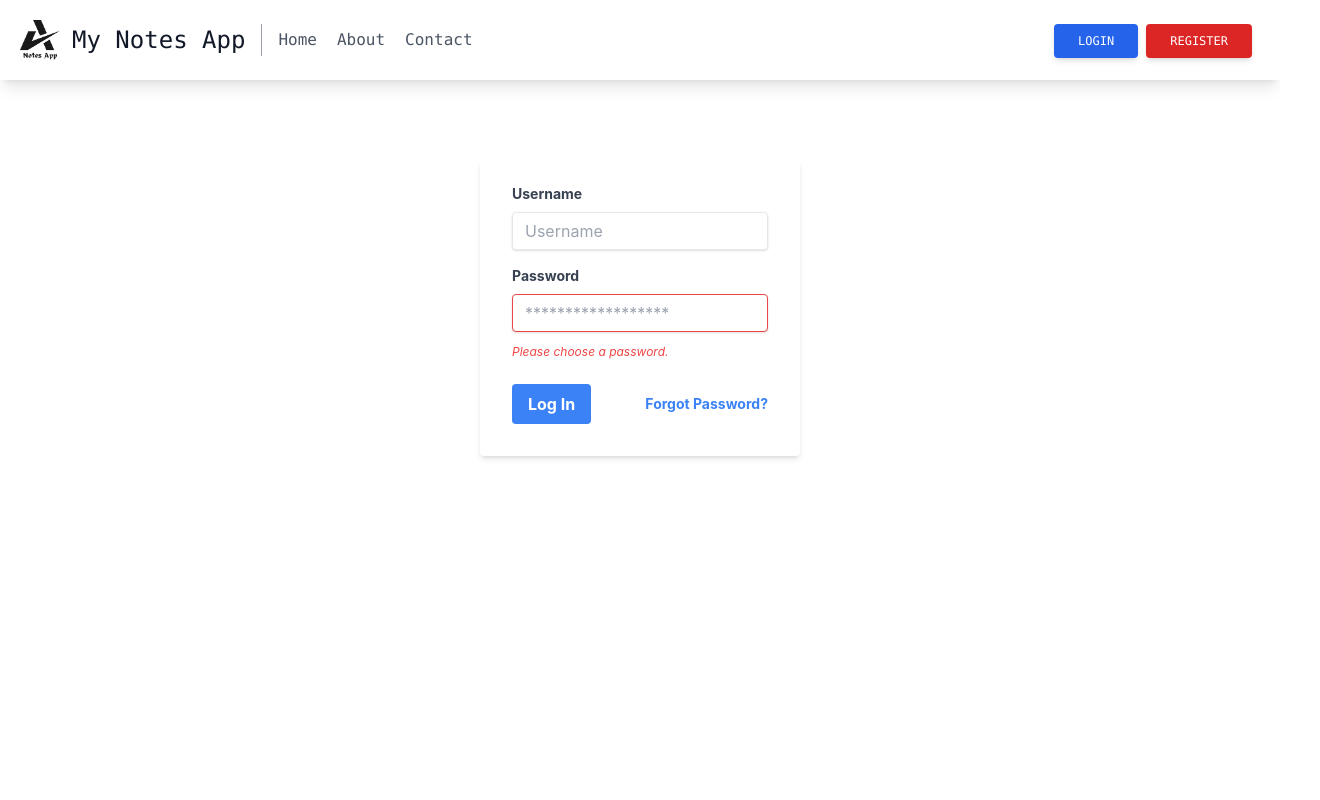
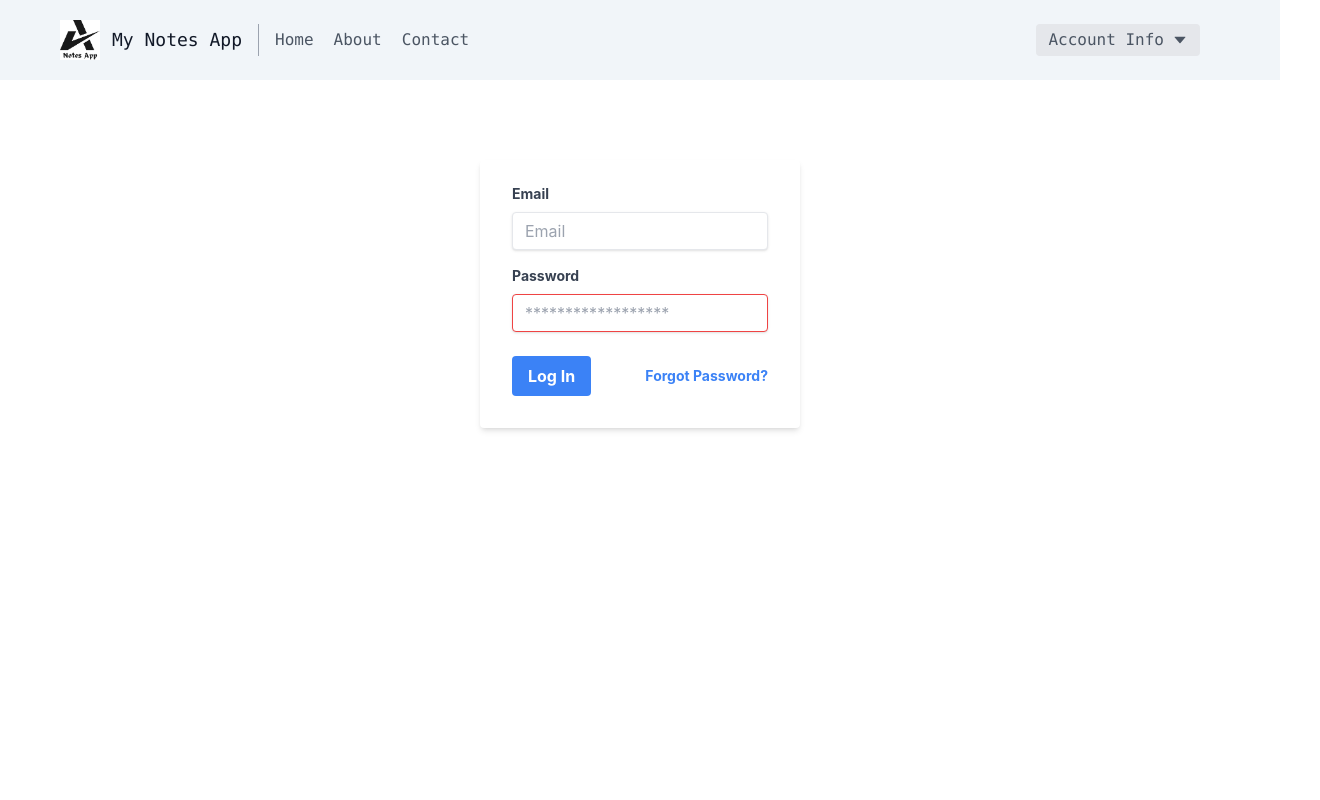
Before and after one commit to SantoshPhaiju/notes-app, a React (Create React App) app in the folder frontend/: page /login in a window 1280 px wide. Shown: the top 800 px of the page, 1320 px wide, since content can reach past the window. Built offline with nearby package versions, Linux system fonts and the light colour scheme.

Commit message:
header code completed

```diff
--- a/frontend/src/components/Footer.js
+++ b/frontend/src/components/Footer.js
@@ -4,7 +4,7 @@ const Footer = () => {
     const year = new Date().getFullYear();
   return (
     <div>
-      <footer className='bg-black py-4 text-white text-center text-xl font-mono'>
+      <footer className='bg-black sm:py-4 text-white text-center sm:text-xl font-mono text-sm py-2'>
         Copyright &copy; Santosh Phaiju {year}
       </footer>
     </div>
--- a/frontend/src/components/Header.js
+++ b/frontend/src/components/Header.js
@@ -4,36 +4,81 @@ import logo from "../logo.png";
 import { AiFillCaretDown } from "react-icons/ai";
 import { MdAccountCircle } from "react-icons/md";
 import { TbLogout } from "react-icons/tb";
+import { GiHamburgerMenu } from "react-icons/gi";
+import { ImCross } from "react-icons/im";
 
 const Header = () => {
   const dropRef = useRef();
+  const dropRef2 = useRef();
   const [show, setShow] = useState(false);
+  const [showMenu, setShowMenu] = useState(false);
   // eslint-disable-next-line no-unused-vars
-  const [login, setLogin] = useState(false);
+  const [login, setLogin] = useState(true);
+
+  const showResMenu = () => {
+    setShowMenu(!showMenu);
+  };
 
   const showDropdown = (e) => {
-    e.preventDefault();
-    setShow(!show);
+    setShow(!show)
+    console.log(show);
+    console.log(dropRef.current.classList);
     if (show) {
       dropRef.current.classList.add("opacity-1");
+      dropRef.current.classList.add("flex");
       dropRef.current.classList.remove("opacity-0");
+      dropRef.current.classList.remove("hidden");
+      dropRef2.current.classList.add("opacity-1");
+      dropRef2.current.classList.add("flex");
+      dropRef2.current.classList.remove("opacity-0");
+      dropRef2.current.classList.remove("hidden");
     } else {
       dropRef.current.classList.remove("opacity-1");
+      dropRef.current.classList.remove("flex");
       dropRef.current.classList.add("opacity-0");
+      dropRef.current.classList.add("hidden");
+      dropRef2.current.classList.remove("opacity-1");
+      dropRef2.current.classList.remove("flex");
+      dropRef2.current.classList.add("opacity-0");
+      dropRef2.current.classList.add("hidden");
     }
   };
+
+  const showDropdown2 = (e) =>{
+    setShow(!show)
+    console.log(show);
+    if (show) {
+      dropRef2.current.classList.add("opacity-1");
+      dropRef2.current.classList.add("flex");
+      dropRef2.current.classList.remove("opacity-0");
+      dropRef2.current.classList.remove("hidden");
+    } else {
+      dropRef2.current.classList.remove("opacity-1");
+      dropRef2.current.classList.remove("flex");
+      dropRef2.current.classList.add("opacity-0");
+      dropRef2.current.classList.add("hidden");
+    }
+  }
   return (
     <>
-      <header className="text-gray-600 body-font shadow-lg mb-3 font-mono">
-        <div className="container mx-auto flex flex-wrap p-5 flex-col md:flex-row items-center">
+      <header className="text-gray-600 body-font font-mono bg-slate-100">
+        <div className="container mx-auto flex flex-wrap p-5 flex-row items-center justify-between md:ml-10">
           <Link
             to="/"
-            className="flex title-font font-medium items-center text-gray-900 mb-4 md:mb-0"
+            className="flex title-font font-medium items-center text-gray-900 md:mb-0"
           >
-            <img src={logo} width={40} height={40} alt="Logo here" />
-            <span className="ml-3 text-2xl">My Notes App</span>
+            <img
+              src={logo}
+              className="h-10 w-10"
+              width={40}
+              height={40}
+              alt="Logo here"
+            />
+            <span className="ml-3 text-lg">My Notes App</span>
           </Link>
-          <nav className="md:mr-auto md:ml-4 md:py-1 md:pl-4 md:border-l md:border-gray-400	flex flex-wrap items-center text-base justify-center">
+          {/* className={`md:mr-auto md:ml-4 md:py-1 md:pl-4 md:border-l md:border-gray-400	flex flex-wrap items-center text-base justify-center`} */}
+          <div className="navbar hidden md:mr-auto md:ml-4 md:py-1 md:pl-4 md:border-l md:border-gray-400 md:flex  md:items-center md:text-base md:justify-between">
+            <nav>
               <Link to="/" className="mr-5 hover:text-gray-900">
                 Home
               </Link>
@@ -45,33 +90,42 @@ const Header = () => {
               </Link>
             </nav>
 
-          <div className="buttons">
+            <div className="buttons flex justify-center items-center absolute md:right-12 xl:right-20 2xl:right-36 xl">
               {!login ? (
                 <div className="noLoginBtns inline-block mr-2 space-x-2">
-                <Link to='/login' className="px-6 py-2.5 bg-blue-600 text-white font-medium text-xs leading-tight uppercase rounded shadow-md hover:bg-blue-700 hover:shadow-lg focus:bg-blue-700 focus:shadow-lg focus:outline-none focus:ring-0 active:bg-blue-800 active:shadow-lg transition duration-150 ease-in-out">
+                  <Link
+                    to="/login"
+                    className="px-6 py-2.5 bg-blue-600 text-white font-medium text-xs leading-tight uppercase rounded shadow-md hover:bg-blue-700 hover:shadow-lg focus:bg-blue-700 focus:shadow-lg focus:outline-none focus:ring-0 active:bg-blue-800 active:shadow-lg transition duration-150 ease-in-out"
+                  >
                     Login
                   </Link>
-                <Link to="/register" className="px-6 py-2.5 bg-red-600 text-white font-medium text-xs leading-tight uppercase rounded shadow-md hover:bg-red-700 hover:shadow-lg focus:bg-red-700 focus:shadow-lg focus:outline-none focus:ring-0 active:bg-red-800 active:shadow-lg transition duration-150 ease-in-out">
+                  <Link
+                    to="/register"
+                    className="px-6 py-2.5 bg-red-600 text-white font-medium text-xs leading-tight uppercase rounded shadow-md hover:bg-red-700 hover:shadow-lg focus:bg-red-700 focus:shadow-lg focus:outline-none focus:ring-0 active:bg-red-800 active:shadow-lg transition duration-150 ease-in-out"
+                  >
                     Register
                   </Link>
                 </div>
               ) : (
                   <div>
                     <button
-                  className="inline-flex relative items-center bg-gray-100 border-0 py-1 px-3 focus:outline-none hover:bg-gray-200 rounded text-base mt-4 md:mt-0"
-                  onClick={showDropdown}
+                      className="inline-flex relative items-center bg-gray-200 border-0 py-1 px-3 focus:outline-none hover:bg-gray-200 rounded text-base mt-4 md:mt-0"
+                      onClick={showDropdown2}
                     >
-                  <span className="mr-2">Account Info</span> <AiFillCaretDown />
-                </button>{" "}
+                      <span className="mr-2">Account Info</span>
+                      <AiFillCaretDown />
+                    </button>
                   </div>
               )}
-          </div>
 
               <div
-            className="accItems absolute top-16 bg-slate-50 rounded-md shadow-lg right-5 flex flex-col items-center justify-start gap-2 opacity-0 transition-all duration-300 ease-linear"
-            ref={dropRef}
+                className="accItems absolute top-10 w-48 bg-slate-50 rounded-md shadow-lg flex-col items-center justify-start gap-2 opacity-0 transition-all duration-300 ease-linear hidden"
+                ref={dropRef2}
               >
-            <Link to="/" className="hover:bg-slate-200 py-2 px-6 rounded-md">
+                <Link
+                  to="/"
+                  className="hover:bg-slate-200 py-2 px-6 rounded-md"
+                >
                   <MdAccountCircle className="inline-block mr-2 text-xl" />
                   Your Profile
                 </Link>
@@ -80,7 +134,82 @@ const Header = () => {
                 </button>
               </div>
             </div>
+          </div>
+
+          <div className="md:hidden space-y-1.5 hamburger" onClick={showResMenu}>
+            {showMenu ? (
+              <ImCross className="text-2xl" />
+            ) : (
+              <GiHamburgerMenu className="text-3xl" />
+            )}
+          </div>
+        </div>
       </header>
+
+      <div
+        className={`z-10 absolute w-full h-full bg-slate-100 duration-500 ${
+          showMenu ? "left-0" : "left-[-100%]"
+        }`}
+      >
+        <nav
+          className={`md:mr-auto md:ml-4 md:py-1 md:pl-4 md:border-l md:border-gray-400	flex flex-wrap items-center text-base justify-center `}
+        >
+          <Link to="/" className="mr-5 hover:text-gray-900">
+            Home
+          </Link>
+          <Link to="/" className="mr-5 hover:text-gray-900">
+            About
+          </Link>
+          <Link to="/" className="mr-5 hover:text-gray-900">
+            Contact
+          </Link>
+        </nav>
+
+        <div className="buttons mt-4 flex justify-center">
+          {!login ? (
+            <div className="noLoginBtns inline-block mr-2 space-x-2">
+              <Link
+                to="/login"
+                className="px-6 py-2.5 bg-blue-600 text-white font-medium text-xs leading-tight uppercase rounded shadow-md hover:bg-blue-700 hover:shadow-lg focus:bg-blue-700 focus:shadow-lg focus:outline-none focus:ring-0 active:bg-blue-800 active:shadow-lg transition duration-150 ease-in-out"
+              >
+                Login
+              </Link>
+              <Link
+                to="/register"
+                className="px-6 py-2.5 bg-red-600 text-white font-medium text-xs leading-tight uppercase rounded shadow-md hover:bg-red-700 hover:shadow-lg focus:bg-red-700 focus:shadow-lg focus:outline-none focus:ring-0 active:bg-red-800 active:shadow-lg transition duration-150 ease-in-out"
+              >
+                Register
+              </Link>
+            </div>
+          ) : (
+            <>
+              <div>
+                <button
+                  className="inline-flex relative items-center bg-gray-200 border-0 py-1 px-3 focus:outline-none hover:bg-gray-200 rounded text-base mt-4 md:mt-0"
+                  onClick={showDropdown}
+                >
+                  <span className="mr-2">Account Info</span> <AiFillCaretDown />
+                </button>
+              </div>
+              <div
+                className="accItems absolute top-24 bg-slate-50 rounded-md shadow-lg right-auto left-auto  flex-col items-center justify-start gap-2 opacity-0 transition-all duration-300 ease-linear hidden md:right-4 md:top-16 lg:right-20 lg:left-[70%] xl:right-[20%] xl:left-[70%]"
+                ref={dropRef}
+              >
+                <Link
+                  to="/"
+                  className="hover:bg-slate-200 py-2 px-6 rounded-md"
+                >
+                  <MdAccountCircle className="inline-block mr-2 text-xl" />
+                  Your Profile
+                </Link>
+                <button className="hover:bg-slate-200 py-2 px-6 w-[100%] rounded-md">
+                  <TbLogout className="inline-block mr-2 text-xl" /> Logout
+                </button>
+              </div>
+            </>
+          )}
+        </div>
+      </div>
     </>
   );
 };
--- a/frontend/src/components/Login.js
+++ b/frontend/src/components/Login.js
@@ -1,23 +1,45 @@
 import React from "react";
+import { useFormik } from "formik";
+import { loginSchema } from "../schemas";
 
 const Login = () => {
+  const credentials = {
+    email: "",
+    password: ""
+  }
+  const {handleBlur, handleSubmit, handleChange, errors, values, touched} = useFormik({
+    initialValues: credentials,
+    validationSchema: loginSchema,
+    onSubmit: (values, action) =>{
+      console.log(values);
+      action.resetForm();
+    }
+  });
   return (
     <>
       <div className="w-full max-w-xs m-auto mt-20">
-        <form className="bg-white shadow-md rounded px-8 pt-6 pb-8 mb-4">
+        <form onSubmit={handleSubmit} className="bg-white shadow-md rounded px-8 pt-6 pb-8 mb-4">
           <div className="mb-4">
             <label
               className="block text-gray-700 text-sm font-bold mb-2"
-              htmlFor="username"
+              htmlFor="email"
             >
-              Username
+              Email
             </label>
             <input
               className="shadow appearance-none border rounded w-full py-2 px-3 text-gray-700 leading-tight focus:outline-none focus:shadow-outline"
-              id="username"
-              type="text"
-              placeholder="Username"
+              id="email"
+              type="email"
+              placeholder="Email"
+              onChange={handleChange}
+              onBlur={handleBlur}
+              autoComplete="off"
+              value={values.email}
+              required
             />
+            {errors.email && touched.email ? <p className="text-red-500 text-xs italic">
+              {errors.email}
+            </p> : null}
           </div>
           <div className="mb-6">
             <label
@@ -27,19 +49,25 @@ const Login = () => {
               Password
             </label>
             <input
-              className="shadow appearance-none border border-red-500 rounded w-full py-2 px-3 text-gray-700 mb-3 leading-tight focus:outline-none focus:shadow-outline"
+              className="shadow appearance-none border border-red-500 rounded w-full py-2 px-3 text-gray-700 leading-tight focus:outline-none focus:shadow-outline"
               id="password"
               type="password"
+              name="password"
               placeholder="******************"
+              onChange={handleChange}
+              onBlur={handleBlur}
+              autoComplete="off"
+              value={values.password}
+              required
             />
-            <p className="text-red-500 text-xs italic">
-              Please choose a password.
-            </p>
+            {errors.password && touched.password ? <p className="text-red-500 text-xs italic">
+             {errors.password}
+            </p> : null}
           </div>
           <div className="flex items-center justify-between">
             <button
               className="bg-blue-500 hover:bg-blue-700 text-white font-bold py-2 px-4 rounded focus:outline-none focus:shadow-outline"
-              type="button"
+              type="submit"
             >
               Log In
             </button>
--- a/frontend/src/schemas/index.js
+++ b/frontend/src/schemas/index.js
@@ -10,3 +10,8 @@ export const signupSchema = Yup.object({
     .required()
     .oneOf([Yup.ref("password"), null], "Passwords donot match"),
 });
+
+export const loginSchema = Yup.object({
+  email: Yup.string().email().required("Enter Your email"),
+  password: Yup.string().min(6).required()
+})
```
Lines whose indentation alone changed are shown as unchanged.
